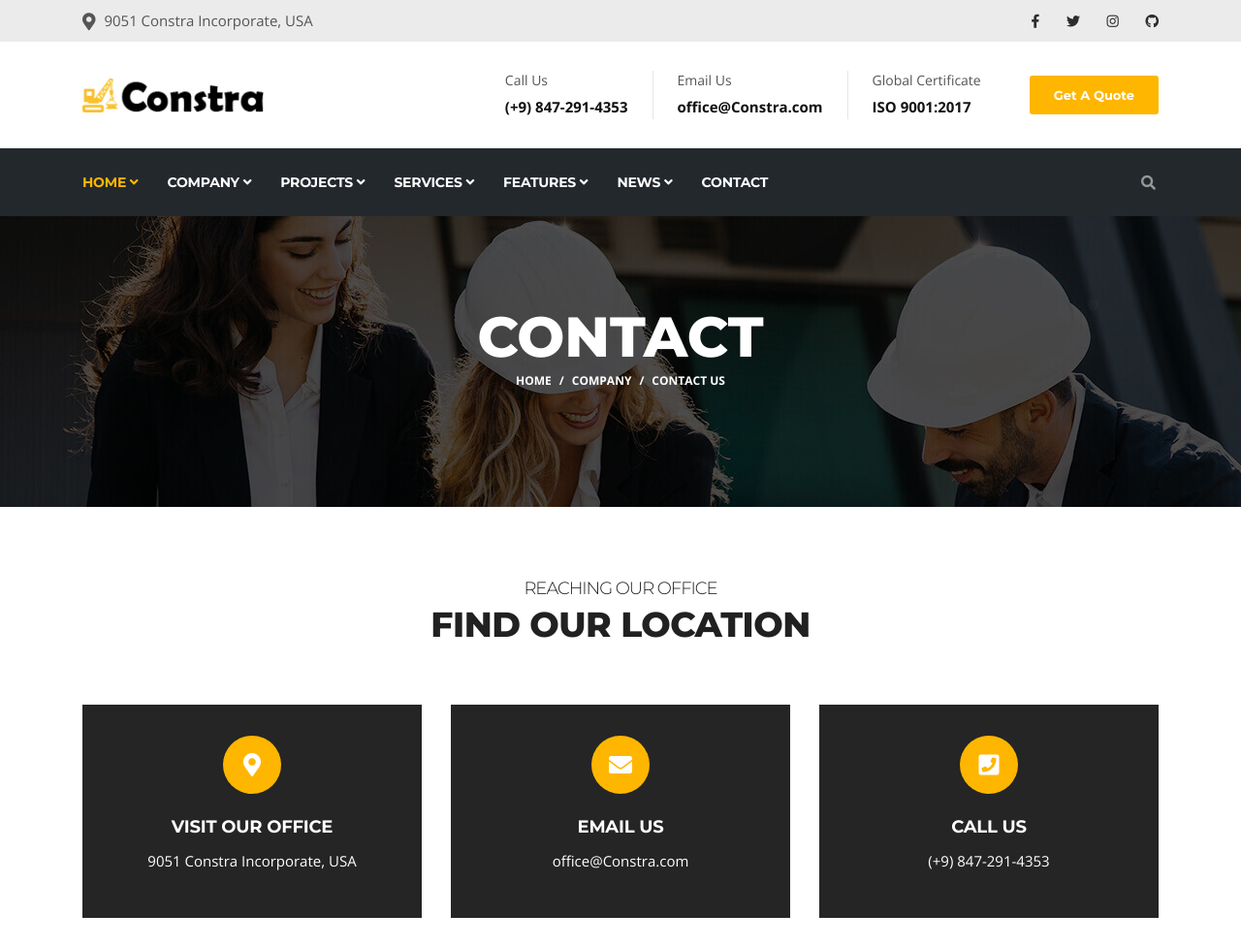
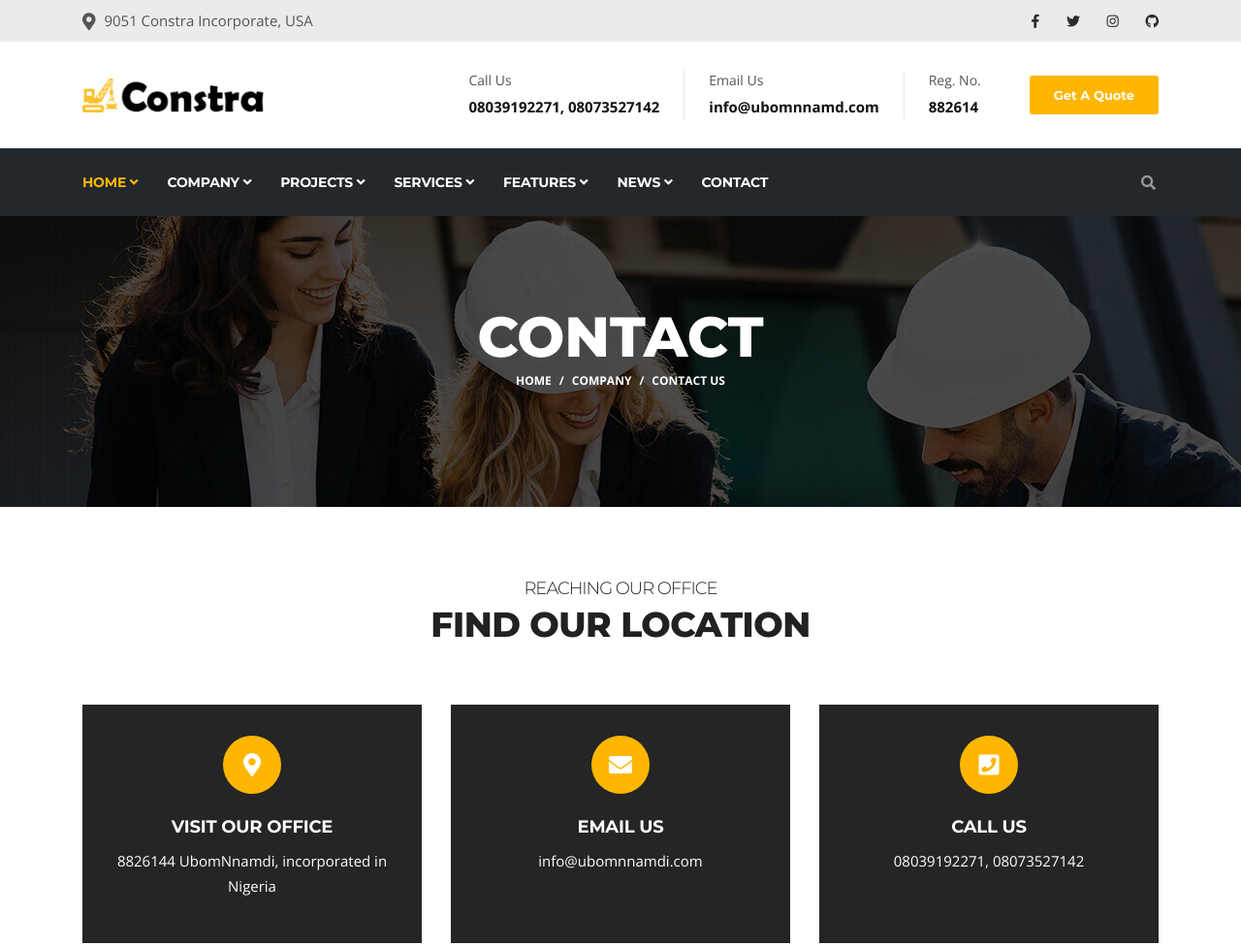
Before and after one commit to Ukeremi/Ubomnnamdiconstruction, a website: page theme/contact.html in a window 1280 px wide. Shown: the top 976 px of the page at 97% size. Drawn offline with nearby package versions, Linux system fonts and the light colour scheme; some packages are replaced by stand-ins of ours.

Commit message:
contact corrected

```diff
--- a/theme/contact.html
+++ b/theme/contact.html
@@ -118,7 +118,7 @@ FACEBOOK: https://www.facebook.com/themefisher
                     <div class="info-box">
                       <div class="info-box-content">
                           <p class="info-box-title">Call Us</p>
-                          <p class="info-box-subtitle">(+9) 847-291-4353</p>
+                          <p class="info-box-subtitle">08039192271, 08073527142</p>
                       </div>
                     </div>
                   </li>
@@ -126,15 +126,15 @@ FACEBOOK: https://www.facebook.com/themefisher
                     <div class="info-box">
                       <div class="info-box-content">
                           <p class="info-box-title">Email Us</p>
-                          <p class="info-box-subtitle">office@Constra.com</p>
+                          <p class="info-box-subtitle">info@ubomnnamd.com</p>
                       </div>
                     </div>
                   </li>
                   <li class="last">
                     <div class="info-box last">
                       <div class="info-box-content">
-                          <p class="info-box-title">Global Certificate</p>
-                          <p class="info-box-subtitle">ISO 9001:2017</p>
+                          <p class="info-box-title">Reg. No.</p>
+                          <p class="info-box-subtitle">882614</p>
                       </div>
                     </div>
                   </li>
@@ -286,7 +286,7 @@ FACEBOOK: https://www.facebook.com/themefisher
           </span>
           <div class="ts-service-box-content">
             <h4>Visit Our Office</h4>
-            <p>9051 Constra Incorporate, USA</p>
+            <p>8826144 UbomNnamdi, incorporated in Nigeria</p>
           </div>
         </div>
       </div><!-- Col 1 end -->
@@ -298,7 +298,7 @@ FACEBOOK: https://www.facebook.com/themefisher
           </span>
           <div class="ts-service-box-content">
             <h4>Email Us</h4>
-            <p>office@Constra.com</p>
+            <p>info@ubomnnamdi.com</p>
           </div>
         </div>
       </div><!-- Col 2 end -->
@@ -310,7 +310,7 @@ FACEBOOK: https://www.facebook.com/themefisher
           </span>
           <div class="ts-service-box-content">
             <h4>Call Us</h4>
-            <p>(+9) 847-291-4353</p>
+            <p>08039192271, 08073527142</p>
           </div>
         </div>
       </div><!-- Col 3 end -->
```
